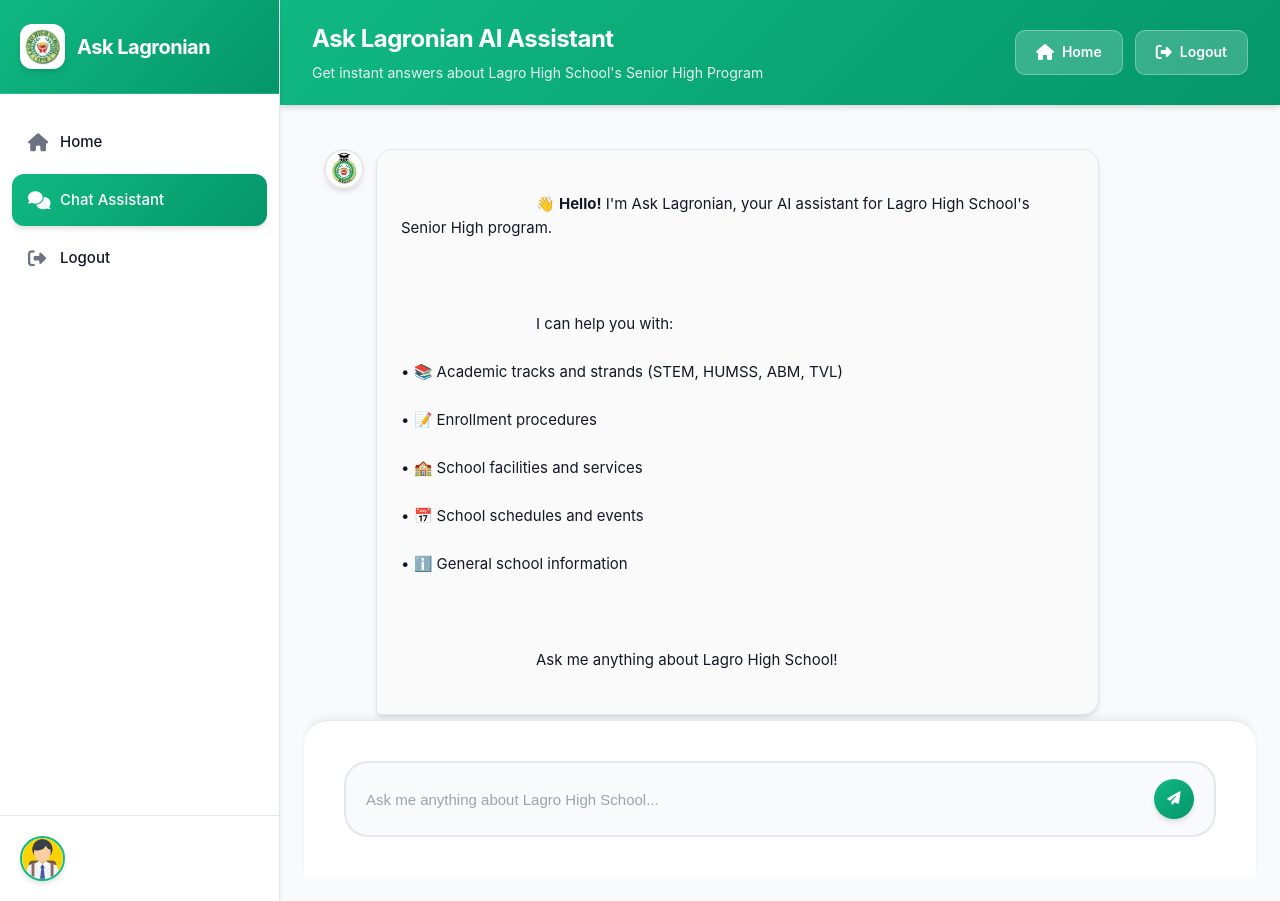
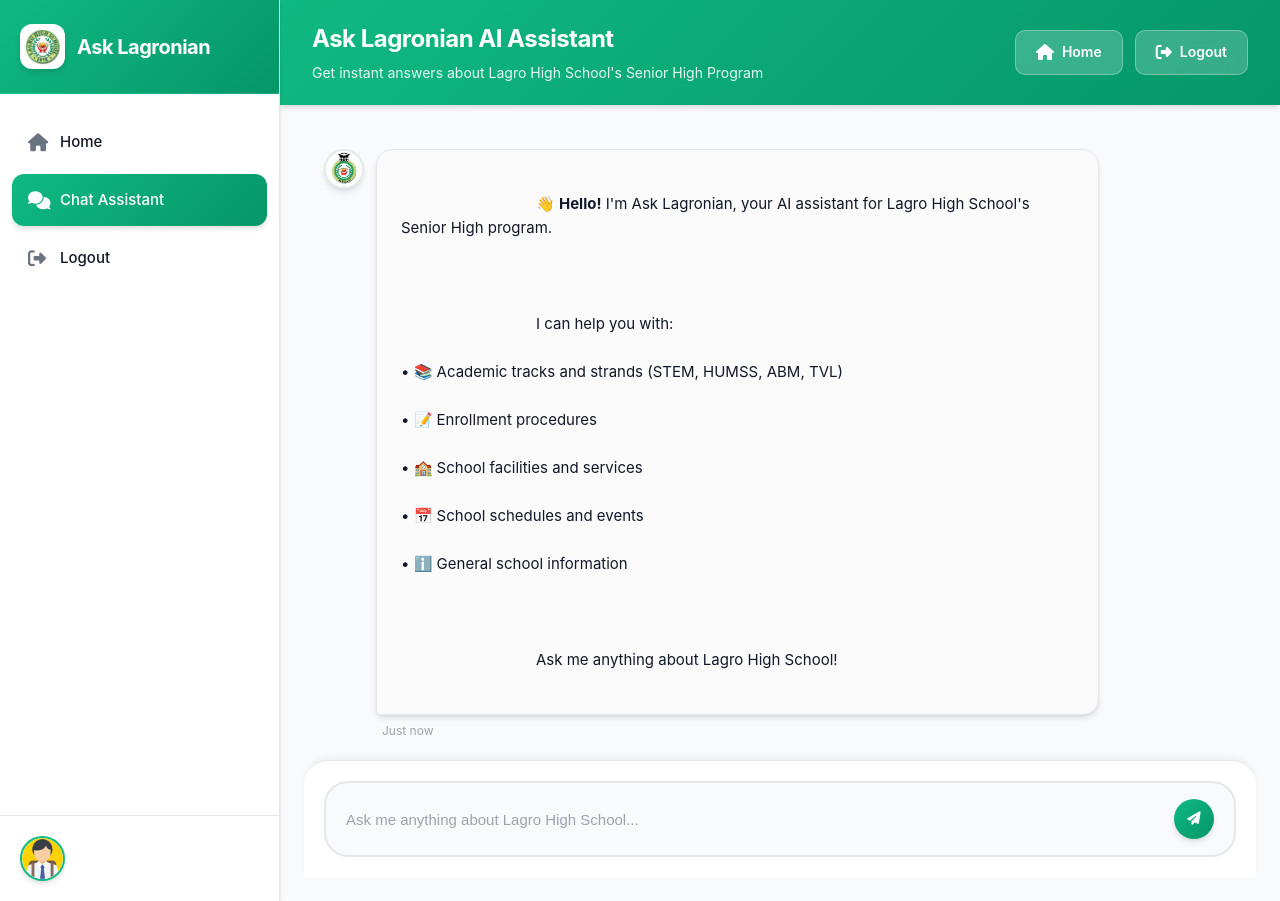
Before and after one commit to LA-Colico/Ask-Lagronian-Campus-Chatmate, a Flask app: page /chatbot in a window 1280 px wide. Run offline with Flask 3, Linux system fonts and the light colour scheme; the visitor is signed in with stand-in values (Sample User, id 1).

Commit message:
style.css

```diff
--- a/static/css/style.css
+++ b/static/css/style.css
@@ -384,7 +384,8 @@ body {
 
 /* Input Area */
 .input-container {
-    padding: 40px;
+    padding: 20px;
+    padding-bottom: 20px;
     background: var(--white);
     border-top: 1px solid var(--border-color);
     border-radius: 24px 24px 0 0;
```
